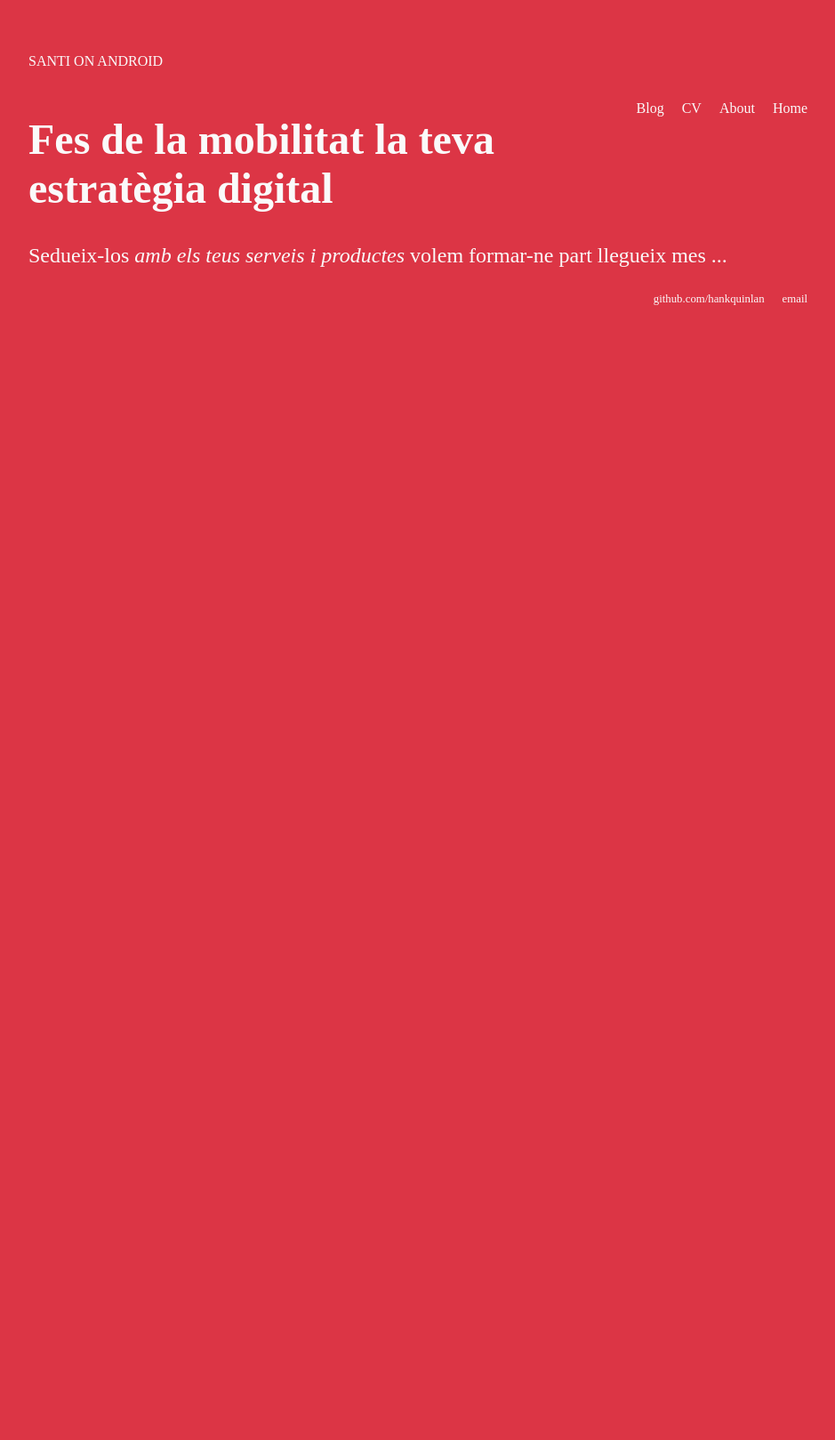
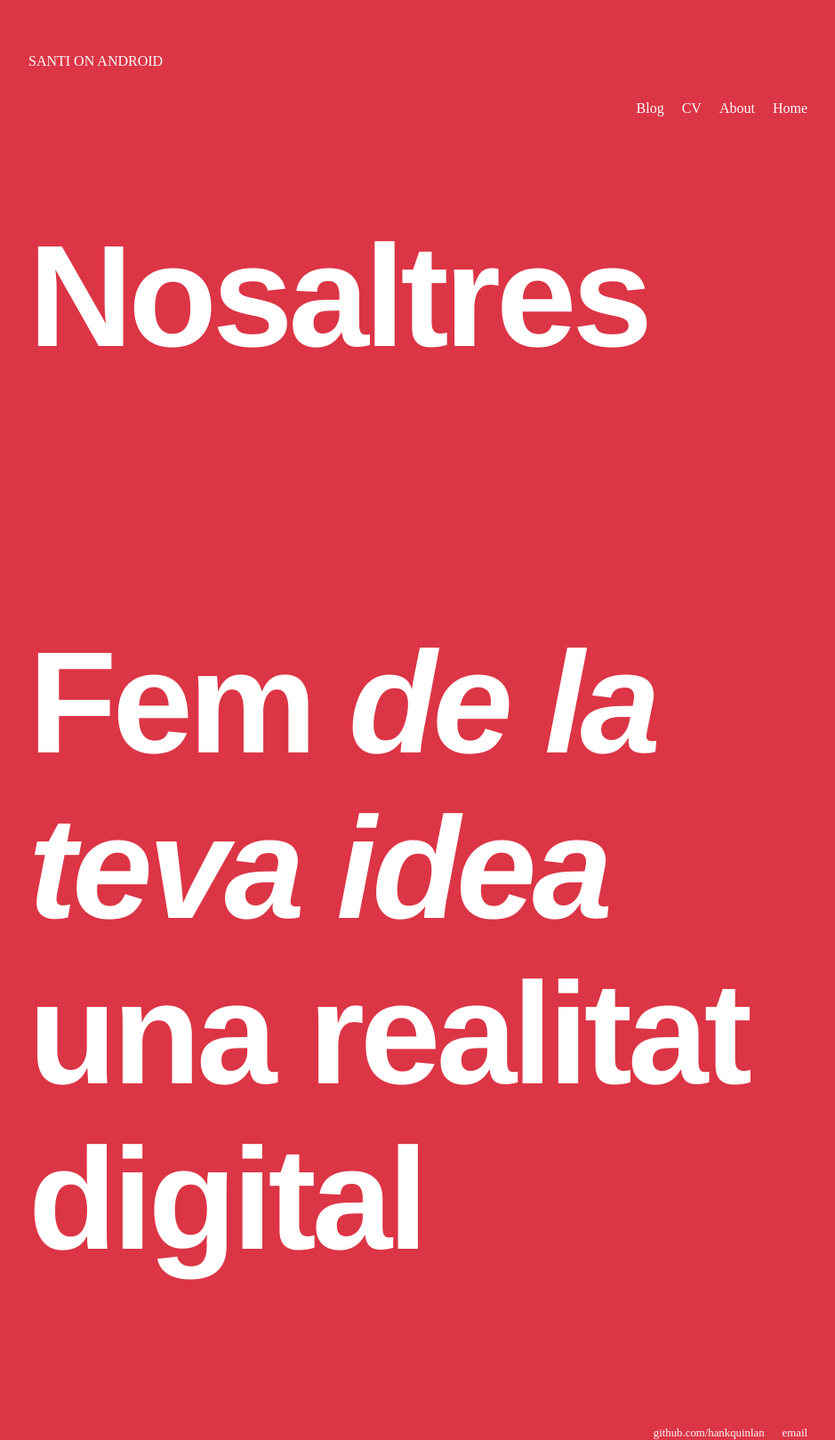
Before and after one commit to SantiOnAndroid/SantiOnAndroid.github.io, a Jekyll site: the page built from index.html, in a window 1280 px wide. Shown: the whole page at 89% size, without its empty margins (160-1099 px from the left). Built offline with Jekyll 4.4.1, drawn with Linux system fonts in a browser that asks for light colours; some web fonts are replaced; before the commit the page ends 900 px from its top, so only the background shows below that.

Commit message:
modificant titolj

```diff
--- a/_layouts/default.html
+++ b/_layouts/default.html
@@ -4,7 +4,7 @@
 			<title>{{ page.title }}</title>
 			<!-- link to main stylesheet -->
 			<link rel="stylesheet" type="text/css" href="/css/main.css">
-			<link href="//db.onlinewebfonts.com/c/4aa3e37e571255737e5e6d4e9d9770a5?family=Rockwell" rel="stylesheet" type="text/css"/>
+			<link href="//db.onlinewebfonts.com/c/51fdf8021065497210ca54837e1601e9?family=Neue+Einstellung" rel="stylesheet" type="text/css"/>
 		</head>
 		<body>
 		<svg height="33" width="339">
--- a/css/main.css
+++ b/css/main.css
@@ -1,5 +1,5 @@
 
-
+@import url(//db.onlinewebfonts.com/c/51fdf8021065497210ca54837e1601e9?family=Neue+Einstellung);
 
 
 body {
@@ -30,7 +30,7 @@ nav ul li, footer ul li {
     display: inline;
     margin-right: 20px;
     float: right;
-    fill: #fafafa;
+    fill: #ffffff;
     background: inherit;
 }
 a {
@@ -41,14 +41,22 @@ a:hover {
     text-decoration: underline;
 }
 h1 {
-    font-size: 3em;
-    font-family:inherit;
-    color: #fafafa;
+    font-size: 10.162967571256em;
+    font-family: "Neue Einstellung",Helvetica Neue, Helvetica, Arial, sans-serif;
+    color: #fff;
+    font-weight: 800;
+    letter-spacing: -.03em;
+    float:left;
+    clear: left;
 }
 p {
-    font-size: 1.5em;
-    line-height: 1.4em;
-    color: #fafafa;
+    font-size: 10.162967571256em;
+    font-family: "Neue Einstellung",Helvetica Neue, Helvetica, Arial, sans-serif;
+    color: #fff;
+    font-weight: 800;
+    letter-spacing: -.03em;
+    float:left;
+    clear: left;
 }
 footer {
     border-top: 1px solid inherit;
--- a/index.html
+++ b/index.html
@@ -3,6 +3,6 @@ layout: default
 title: Santi on Android
 ---
 <div class="blurb">
-	<h1>Fes de la mobilitat la teva estratègia digital</h1>
-	<p>Sedueix-los <em>amb els teus serveis i productes</em> volem formar-ne part <a href="/about">llegueix mes ...</a></p>
+	<h1>Nosaltres</h1>
+	<p>Fem <em>de la teva idea</em> una realitat digital </p>
 </div><!-- /.blurb -->
```
